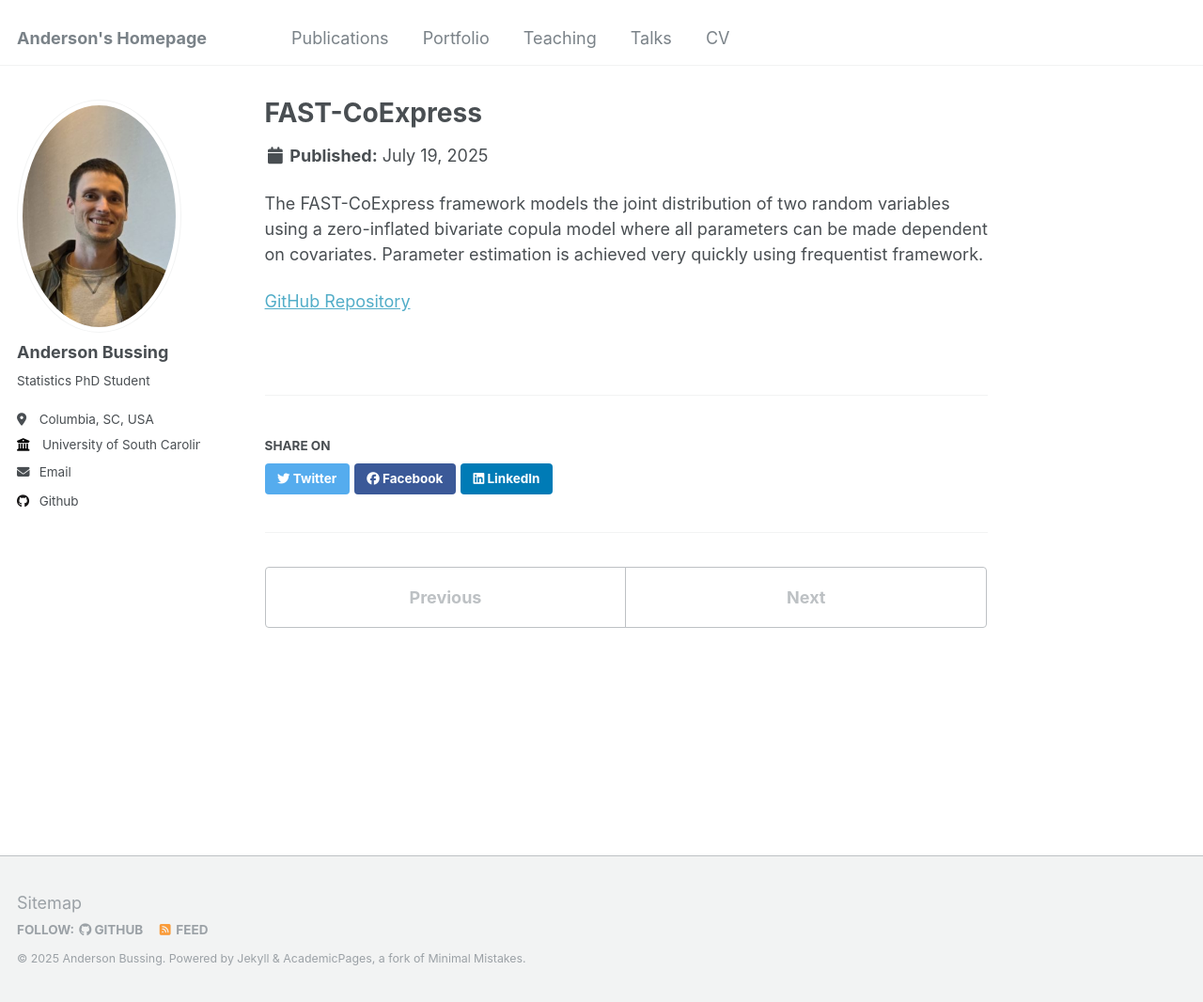
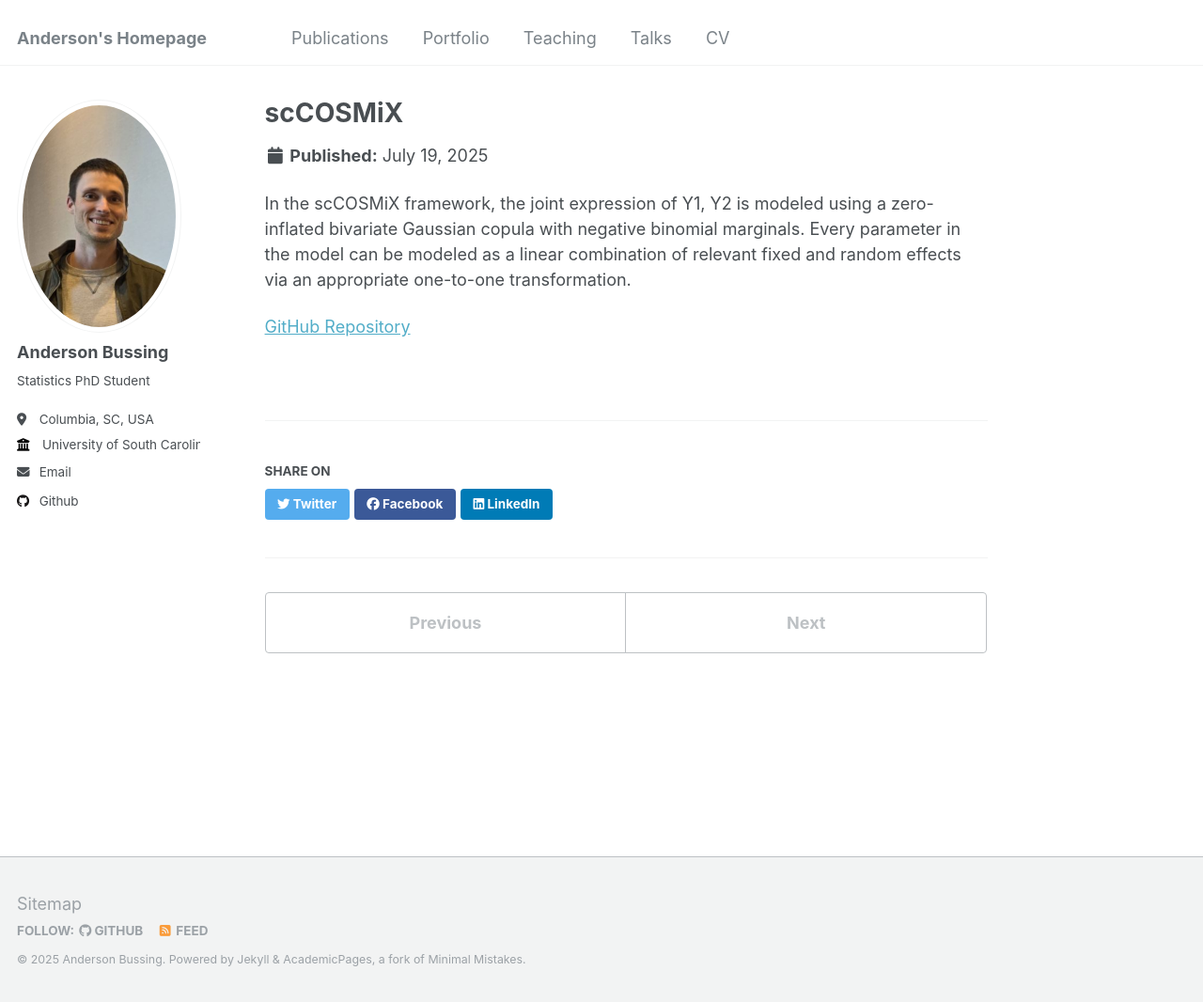
Before and after one commit to abussing/abussing.github.io, a Jekyll site: the page built from _portfolio/portfolio-2.md, in a window 1280 px wide and 1066 px high. Shown: the whole window at 94% size. Built offline with Jekyll 4.4.1, drawn with Linux system fonts in a browser that asks for light colours.

Commit message:
Update portfolio-2.md

```diff
--- a/_portfolio/portfolio-2.md
+++ b/_portfolio/portfolio-2.md
@@ -1,9 +1,9 @@
 ---
-title: "FAST-CoExpress"
-excerpt: "R package implementing a fast frequentist model for estimating differential co-expression"
+title: "scCOSMiX"
+excerpt: "Github R package implementing scCOSMiX functions"
 collection: portfolio
 ---
 
-The FAST-CoExpress framework models the joint distribution of two random variables using a zero-inflated bivariate copula model where all parameters can be made dependent on covariates. Parameter estimation is achieved very quickly using frequentist framework.
+In the scCOSMiX framework, the joint expression of Y1, Y2 is modeled using a zero-inflated bivariate Gaussian copula with negative binomial marginals. Every parameter in the model can be modeled as a linear combination of relevant fixed and random effects via an appropriate one-to-one transformation.
 
-[GitHub Repository](https://github.com/YenYiHo-Lab/FAST-CoExpress)
+[GitHub Repository]([https://github.com/YenYiHo-Lab/scCOSMiX])
```
